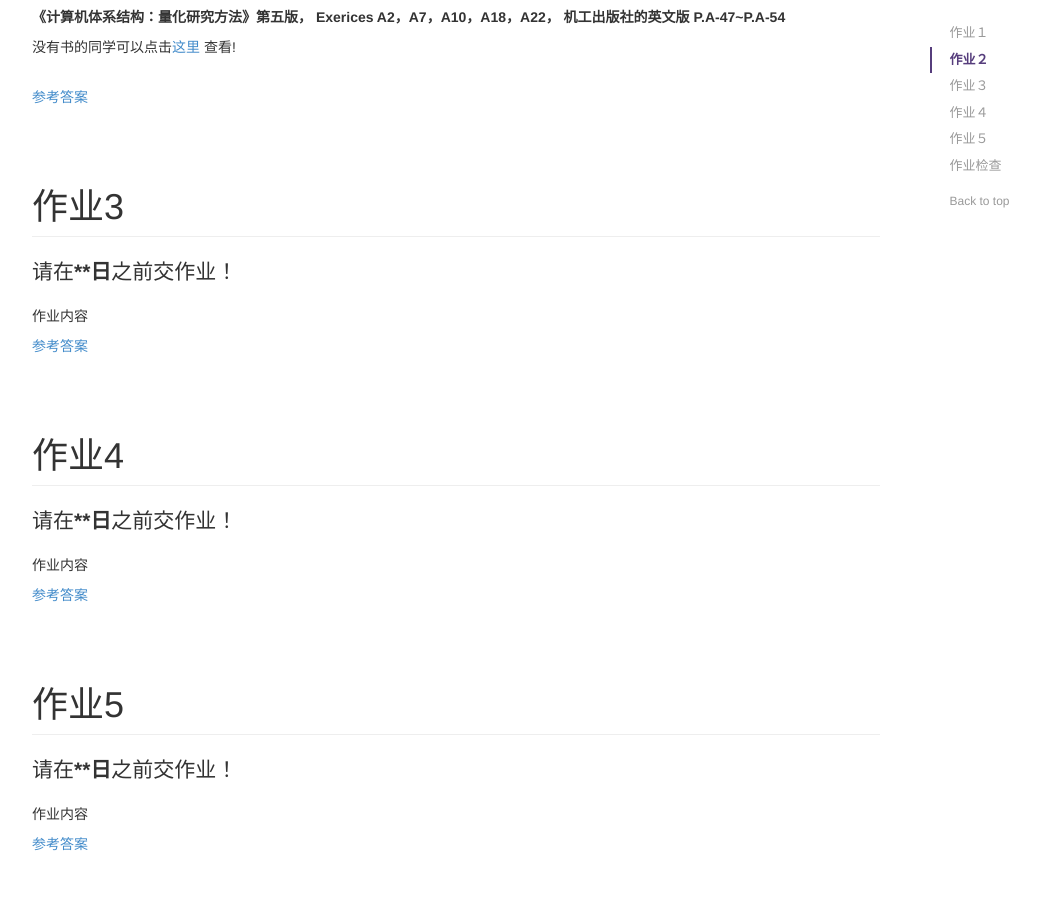
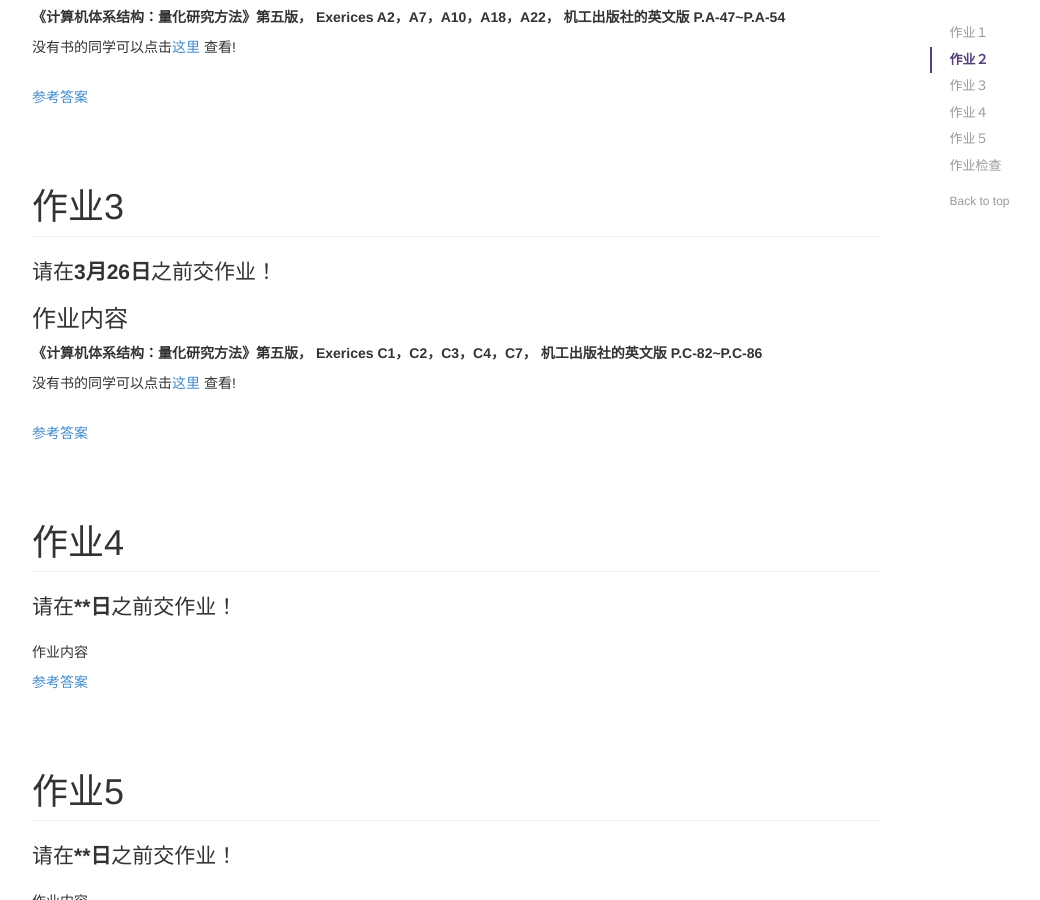
Before and after one commit to hazirguo/ca2014, a Jekyll site: the page coursework/index.html, which Jekyll copies as it is, in a window 1280 px wide and 900 px high, scrolled down 817 px. Shown: the whole window, without its empty margins (38-1078 px from the left). Built offline with Jekyll 4.4.1, drawn with Linux system fonts in a browser that asks for light colours.

Commit message:
modified coursework index to add ps3

```diff
--- a/coursework/index.html
+++ b/coursework/index.html
@@ -114,8 +114,11 @@
 ================================================== -->
 <div class="bs-docs-section">
   <h1 id="ps3" class="page-header">作业3</h1>
-  <p class="lead">请在<strong>**日</strong>之前交作业！</p>
-  <p>作业内容</p>
+  <p class="lead">请在<strong>3月26日</strong>之前交作业！</p>
+  <h3>作业内容</h3>
+  <p><strong>《计算机体系结构：量化研究方法》第五版， Exerices C1，C2，C3，C4，C7， 机工出版社的英文版 P.C-82~P.C-86</strong></p>
+  <p>没有书的同学可以点击<a href="../blog/20140318/ps3.html">这里</a> 查看!</p>
+  <br/>
   <a href="#"> 参考答案</a>
 </div>
 
```
